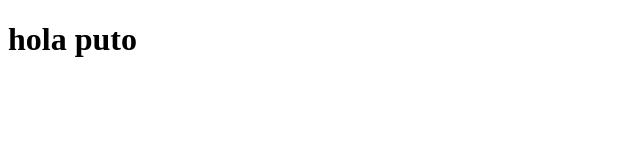
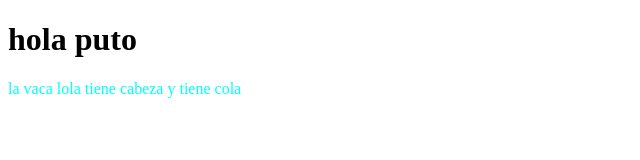
Before and after one commit to josuarhunter/miweb, a plain HTML site: page index.html in a window 1280 px wide. Shown: the whole page, without its empty margins (0-640 px from the left). Drawn offline with Linux system fonts and the light colour scheme.

Commit message:
se agrego mas estilo
Signed-off-by: Josuar Contreras <josuar4gil@gmail.com>

```diff
--- /dev/null
+++ b/estilo.css
@@ -0,0 +1,4 @@
+p {
+    color: aqua;
+    size: 1.rem;
+}
--- a/index.html
+++ b/index.html
@@ -4,9 +4,10 @@
     <meta charset="UTF-8">
     <meta name="viewport" content="width=device-width, initial-scale=1.0">
     <title>Document</title>
-    <link rel="stylesheet" href="estilos.css">
+    <link rel="stylesheet" href="estilo.css">
 </head>
 <body>
     <h1>hola puto</h1>
+    <p>la vaca lola tiene cabeza y tiene cola</p>
 </body>
 </html>
```
